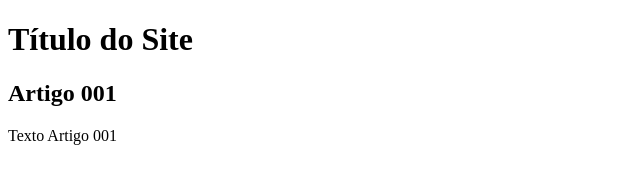
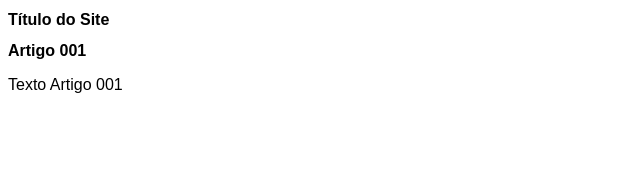
Before and after one commit to igrfranca/projeto--site, a plain HTML site: page index.html in a window 1280 px wide. Shown: the whole page, without its empty margins (0-640 px from the left). Drawn offline with Linux system fonts and the light colour scheme.

Commit message:
Inicio do desing

```diff
--- /dev/null
+++ b/e/style.css
@@ -0,0 +1,12 @@
+*{
+font-family: Arial, Helvetica, sans-serif;
+font-size: 16px;
+}
+
+body{
+    background-color: rgb(red, green, blue);
+}
+
+main{
+
+}
--- a/index.html
+++ b/index.html
@@ -5,6 +5,7 @@
     <meta http-equiv="X-UA-Compatible" content="IE=edge">
     <meta name="viewport" content="width=device-width, initial-scale=1.0">
     <title>Título do Site</title>
+    <link rel="stylesheet" href="e/style.css">
 </head>
 <body>
     <main>
```
